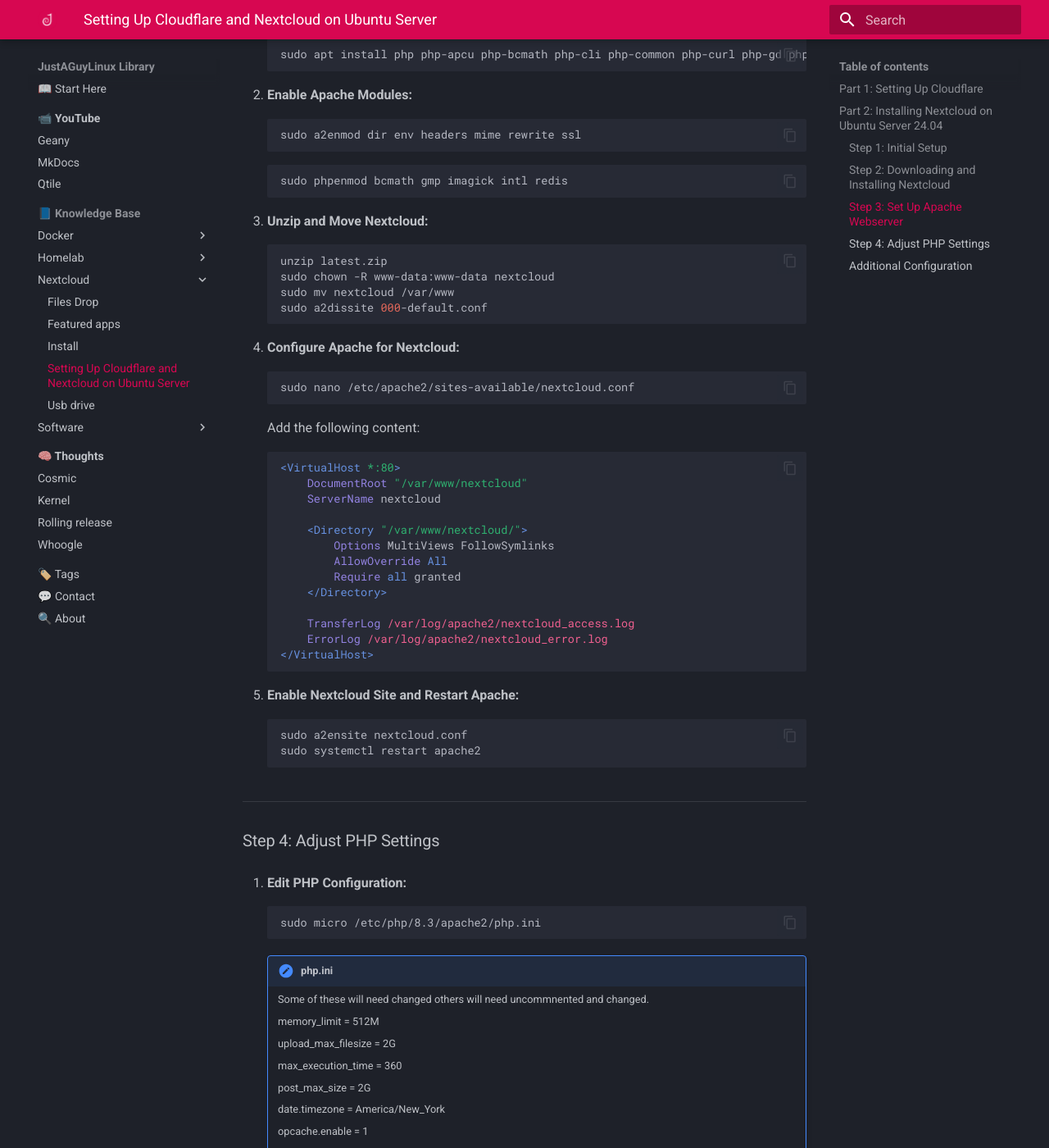
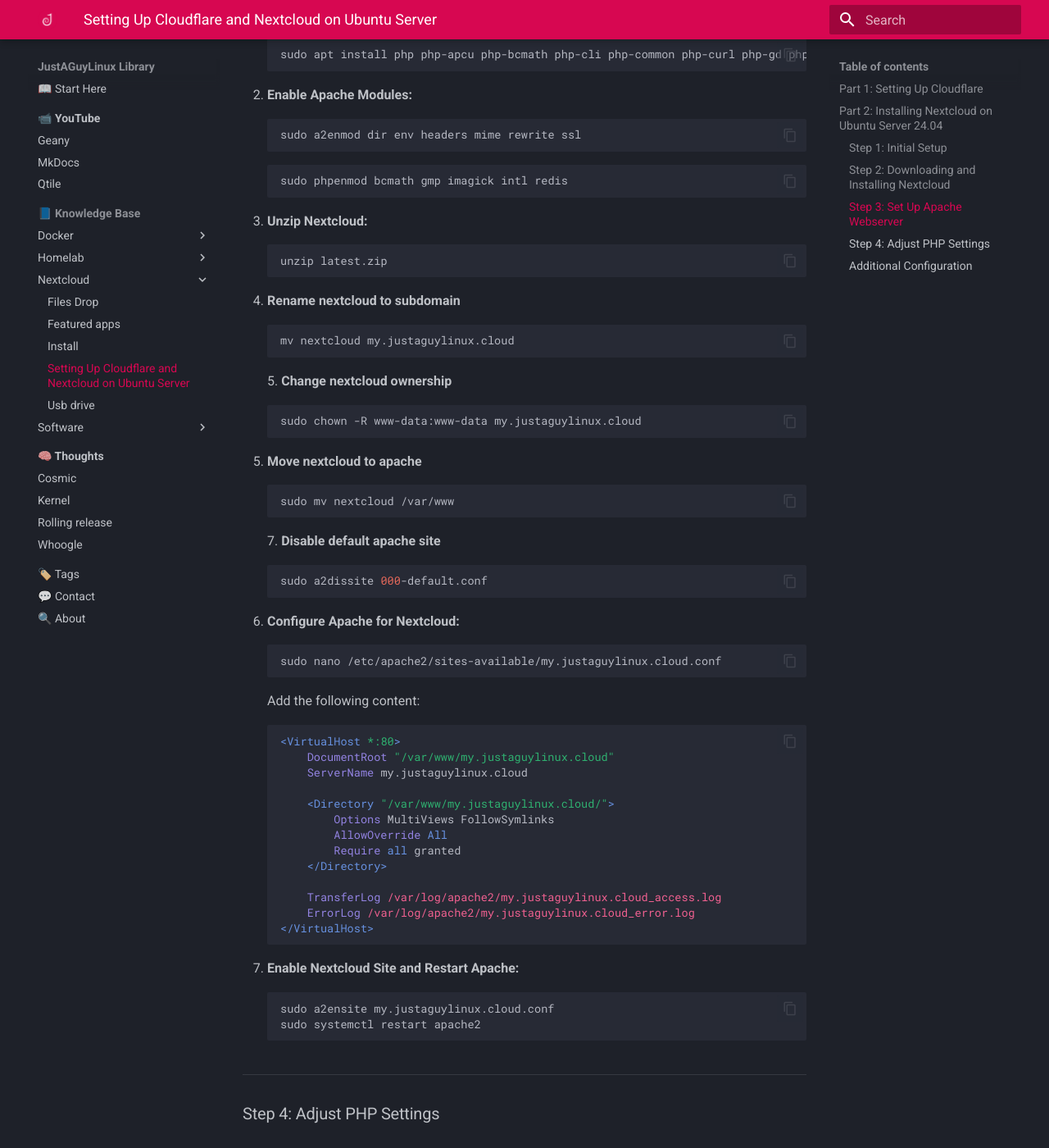
Before and after one commit to drewgrif/jagmkdocs, an MkDocs documentation site: the page built from docs/documentation/nextcloud/ubuntu-server.md, in a window 1280 px wide and 1400 px high, scrolled down 2439 px. Shown: the whole window at 82% size. Built offline with MkDocs 1.6.1 and Material for MkDocs 9.7.7, drawn with Linux system fonts in a browser that asks for light colours; some of the changed text lies outside the part shown.

Commit message:
Update ubuntu-server.md

````diff
--- a/docs/documentation/nextcloud/ubuntu-server.md
+++ b/docs/documentation/nextcloud/ubuntu-server.md
@@ -144,43 +144,62 @@ tags:
     sudo phpenmod bcmath gmp imagick intl redis
     ```
 
-3. **Unzip and Move Nextcloud:**
+3. **Unzip Nextcloud:**
 
     ```bash
     unzip latest.zip
-    sudo chown -R www-data:www-data nextcloud
+    ```
+
+4. **Rename nextcloud to subdomain**
+
+    ```bash
+    mv nextcloud my.justaguylinux.cloud
+    ```
+5. **Change nextcloud ownership**
+
+	```bash
+	sudo chown -R www-data:www-data my.justaguylinux.cloud
+	```
+
+6. **Move nextcloud to apache**
+
+	```bash
     sudo mv nextcloud /var/www
+    ```
+7. **Disable default apache site**
+
+    ```bash
     sudo a2dissite 000-default.conf
     ```
 
-4. **Configure Apache for Nextcloud:**
+8. **Configure Apache for Nextcloud:**
 
     ```bash
-    sudo nano /etc/apache2/sites-available/nextcloud.conf
+    sudo nano /etc/apache2/sites-available/my.justaguylinux.cloud.conf
     ```
 
     Add the following content:
 
     ```apache
     <VirtualHost *:80>
-        DocumentRoot "/var/www/nextcloud"
-        ServerName nextcloud
+        DocumentRoot "/var/www/my.justaguylinux.cloud"
+        ServerName my.justaguylinux.cloud
 
-        <Directory "/var/www/nextcloud/">
+        <Directory "/var/www/my.justaguylinux.cloud/">
             Options MultiViews FollowSymlinks
             AllowOverride All
             Require all granted
         </Directory>
 
-        TransferLog /var/log/apache2/nextcloud_access.log
-        ErrorLog /var/log/apache2/nextcloud_error.log
+        TransferLog /var/log/apache2/my.justaguylinux.cloud_access.log
+        ErrorLog /var/log/apache2/my.justaguylinux.cloud_error.log
     </VirtualHost>
     ```
 
-5. **Enable Nextcloud Site and Restart Apache:**
+9. **Enable Nextcloud Site and Restart Apache:**
 
     ```bash
-    sudo a2ensite nextcloud.conf
+    sudo a2ensite my.justaguylinux.cloud.conf
     sudo systemctl restart apache2
     ```
 
````
Also changed, not shown: other parts of docs/documentation/nextcloud/ubuntu-server.md (+2 -2 lines).
